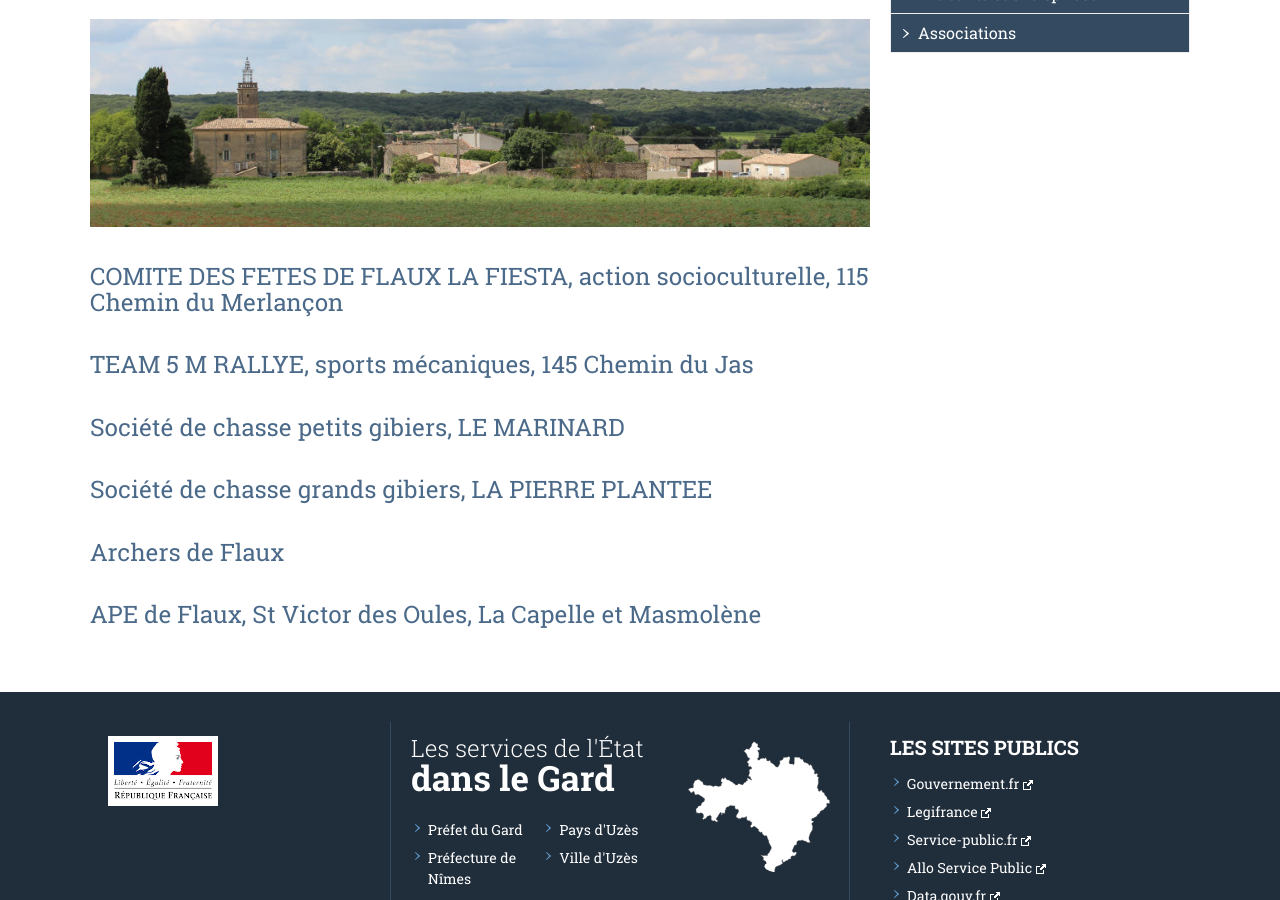
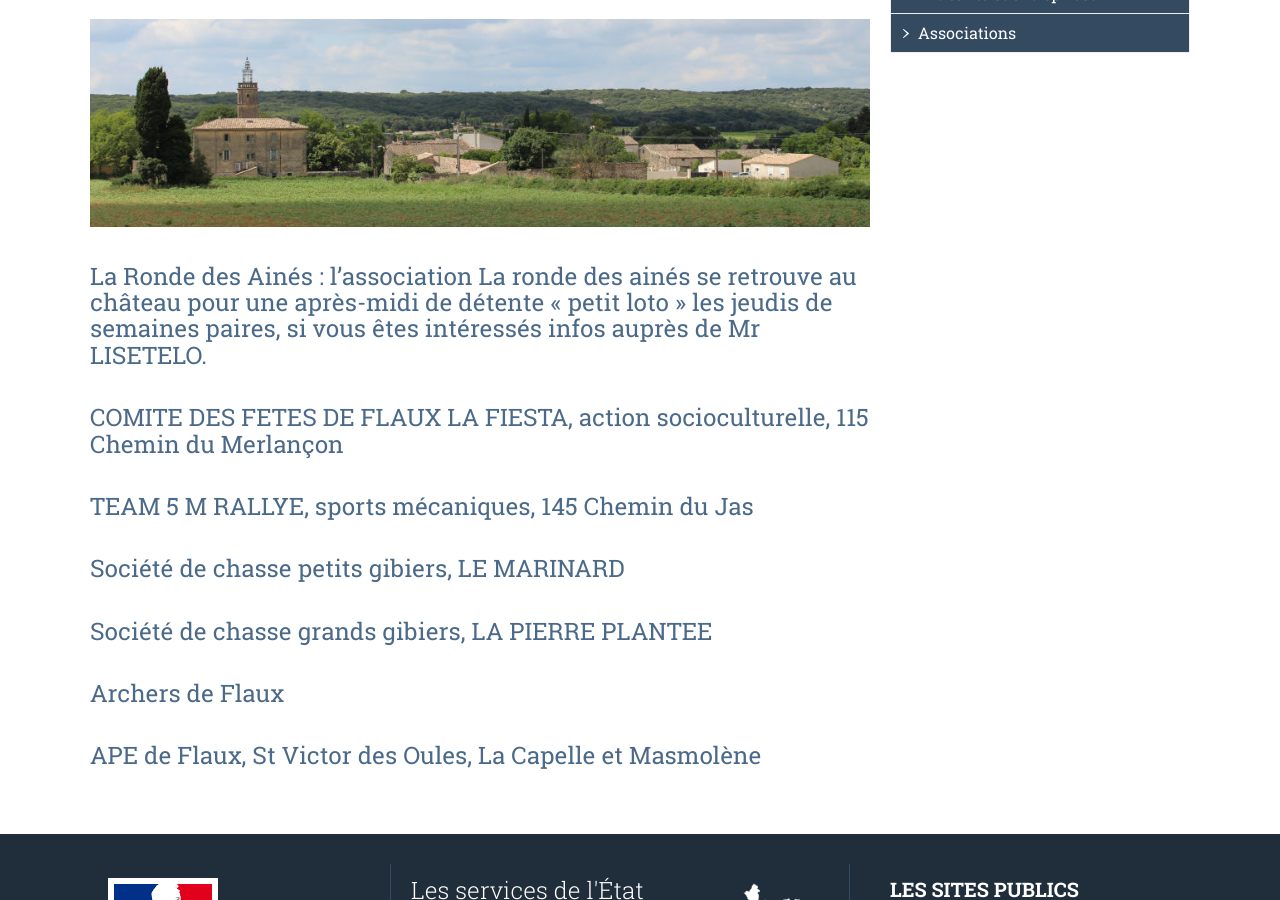
Before and after one commit to Flaux-Village/flaux-village.github.io, a Jekyll site: the page built from associations.md, in a window 1280 px wide and 900 px high, scrolled down 366 px. Built offline with Jekyll 4.4.1, drawn with Linux system fonts in a browser that asks for light colours; our own code applies the rules of GitHub Pages for plain Markdown files.

Commit message:
Update associations.md

```diff
--- a/associations.md
+++ b/associations.md
@@ -20,6 +20,7 @@
 
 ---
 
+# La Ronde des Ainés : l’association La ronde des ainés se retrouve au château pour une après-midi de détente « petit loto » les jeudis de semaines paires, si vous êtes intéressés infos auprès de Mr LISETELO.
 # COMITE DES FETES DE FLAUX LA FIESTA, action socioculturelle, 115 Chemin du Merlançon
 # TEAM 5 M RALLYE, sports mécaniques, 145 Chemin du Jas
 # Société de chasse petits gibiers, LE MARINARD
```
